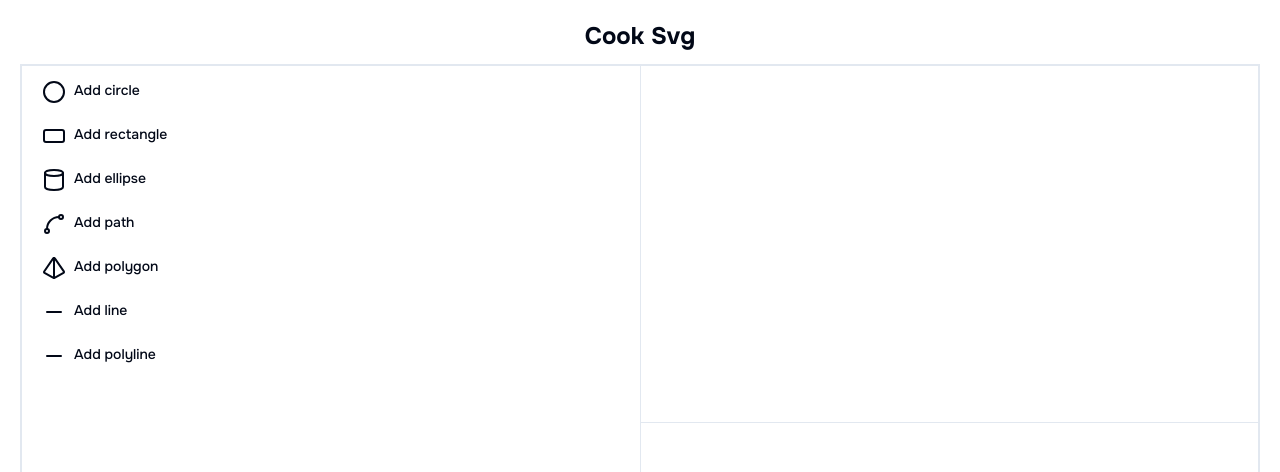
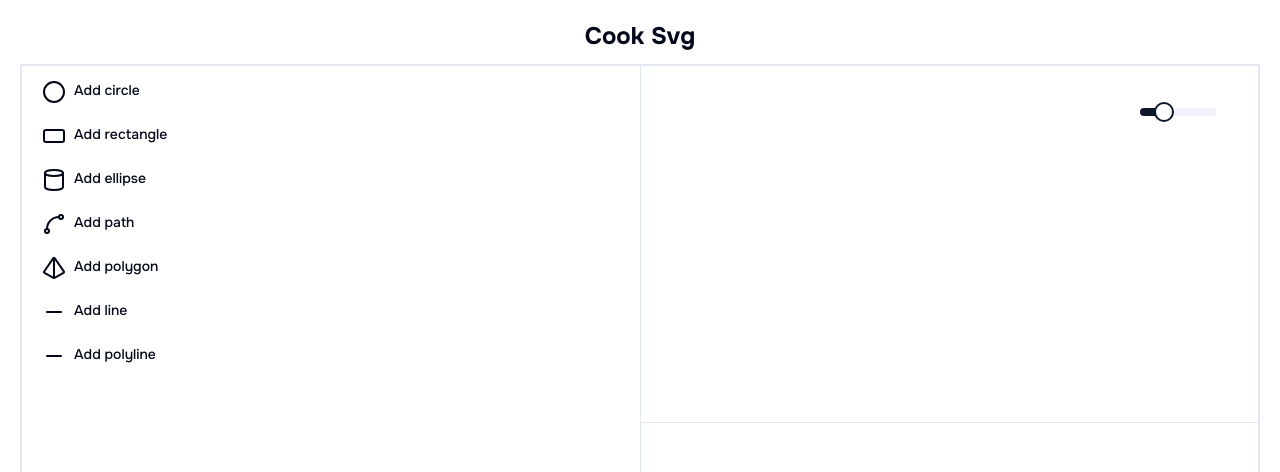
Before and after one commit to rubenpachecomatas/cook-svg, a Next.js app: page / in a window 1280 px wide. Shown: the top 472 px of the page. Built offline with nearby package versions, Linux system fonts and the light colour scheme.

Commit message:
Add delete element functionaly and zoom slider

```diff
--- a/app/_components/editor/Editor.tsx
+++ b/app/_components/editor/Editor.tsx
@@ -11,15 +11,21 @@ import Controllers from "./_components/controllers/Controllers";
 import { Input } from "@/components/ui/input";
 import { SvgElement } from "@/types/svg-element.type";
 import { SvgElementAttributesType } from "@/types/svg-element-attributes.type";
+import { Eraser } from "lucide-react";
+import { Slider } from "@/components/ui/slider";
+import { cn } from "@/lib/utils";
 
 const Editor = () => {
   const {
-    svgAttributes,
+    elements,
     handleAddElement,
-    elements,
     handleChangeAttribute,
+    handleChangeScale,
+    handleDeleteElement,
     handleExport,
     handleImport,
+    scale,
+    svgAttributes,
     svgRef,
   } = useEditor();
 
@@ -37,10 +43,25 @@ const Editor = () => {
       </ResizablePanel>
       <ResizableHandle />
       <ResizablePanel defaultSize={50}>
-        <ResizablePanelGroup direction="vertical">
-          <ResizablePanel defaultSize={50} className="p-2">
-            <div className="flex justify-center items-center h-full">
-              <svg ref={svgRef} {...svgAttributes}>
+        <ResizablePanelGroup direction="vertical" className="relative">
+          <ResizablePanel defaultSize={50} className="overflow-important">
+            <div className="absolute top-10 right-10 z-10">
+              <Slider
+                className="w-20 border-2 rounded-md border-white"
+                value={[scale]}
+                step={25}
+                minStepsBetweenThumbs={1}
+                max={150}
+                min={50}
+                onValueChange={handleChangeScale}
+              />
+            </div>
+            <div className="flex justify-center items-center h-full p-2">
+              <svg
+                className={`scale-${scale}`}
+                ref={svgRef}
+                {...svgAttributes}
+              >
                 {elements.map(({ type, attributes }, i) => {
                   if (type === SvgElementTypes.circle)
                     return <circle key={i} {...attributes} />;
@@ -61,14 +82,20 @@ const Editor = () => {
             </div>
           </ResizablePanel>
           <ResizableHandle />
-          <ResizablePanel defaultSize={50} className="p-2">
-            <div>
+          <ResizablePanel defaultSize={50} className="overflow-important">
+            <div className="p-2">
               {elements.map(({ id, type, attributes }: SvgElement) => (
                 <div key={id}>
-                  <h4 className="text-lg font-semibold">{type}</h4>
+                  <div className="flex gap-2 items-center my-2">
+                    <h4 className="text-lg font-semibold">{type}</h4>
+                    <Eraser
+                      className="size-5 cursor-pointer hover:text-slate-500"
+                      onClick={() => handleDeleteElement(id)}
+                    />
+                  </div>
                   <div className="flex flex-col gap-2">
-                    {Object.keys(attributes).map((field) => (
-                      <div className="grid grid-cols-4 items-center">
+                    {Object.keys(attributes).map((field, i) => (
+                      <div key={i} className="grid grid-cols-4 items-center">
                         <p className=" grid-flow-col">{field}</p>
                         <Input
                           className="text-right col-span-3"
--- a/app/_components/editor/hooks/types/useEditorReturn.type.ts
+++ b/app/_components/editor/hooks/types/useEditorReturn.type.ts
@@ -5,9 +5,12 @@ import { ElementRef, RefObject } from "react";
 export type UseEditorReturnType = {
   elements: SvgElement[];
   handleAddElement: (type: any) => void;
+  handleChangeAttribute: (e: any) => void;
+  handleChangeScale: (value: number[]) => void;
+  handleDeleteElement: (id: number) => void;
   handleExport: () => void;
   handleImport: (value: any) => void;
+  scale: number;
+  svgAttributes: object;
   svgRef: RefObject<ElementRef<"svg">>;
-  svgAttributes: object;
-  handleChangeAttribute: (e: any) => void;
 };
--- a/app/_components/editor/hooks/use-editor.ts
+++ b/app/_components/editor/hooks/use-editor.ts
@@ -5,9 +5,7 @@ import {
   isSvgElementTypes,
   sanitizeSVG,
 } from "./utils/use-editor.utils";
-import {
-  DEFAULT_SVG_ATTRIBUTES,
-} from "./constants/use-editor.constants";
+import { DEFAULT_SVG_ATTRIBUTES } from "./constants/use-editor.constants";
 import { SvgElement } from "@/types/svg-element.type";
 import { SvgElementTypes } from "@/enums/svg-element-types.enum";
 import { SvgElementAttributesType } from "@/types/svg-element-attributes.type";
@@ -19,6 +17,9 @@ const useEditor = (): UseEditorReturnType => {
     DEFAULT_SVG_ATTRIBUTES
   );
   const [elements, setElements] = useState<SvgElement[]>([]);
+  const [scale, setScale] = useState<number>(75);
+
+  const handleChangeScale = (value: number[]) => setScale(value[0]);
 
   const handleAddElement = (element: {
     type: SvgElementTypes;
@@ -49,6 +50,10 @@ const useEditor = (): UseEditorReturnType => {
 
       setElements(newElements);
     }
+  };
+
+  const handleDeleteElement = (elId: number) => {
+    setElements((prev) => prev.filter(({ id }) => id !== elId));
   };
 
   const handleExport = () => {
@@ -116,13 +121,16 @@ const useEditor = (): UseEditorReturnType => {
   };
 
   return {
+    elements,
+    handleAddElement,
+    handleChangeAttribute,
+    handleChangeScale,
+    handleDeleteElement,
+    handleExport,
+    handleImport,
+    scale,
     svgAttributes,
     svgRef,
-    handleAddElement,
-    elements,
-    handleExport,
-    handleImport,
-    handleChangeAttribute,
   };
 };
 
--- a/app/globals.css
+++ b/app/globals.css
@@ -79,4 +79,7 @@
   .controller {
     @apply flex justify-start gap-2 w-full;
   }
+  .overflow-important {
+    @apply overflow-auto !important;
+  }
 }
--- /dev/null
+++ b/components/ui/slider.tsx
@@ -0,0 +1,28 @@
+"use client"
+
+import * as React from "react"
+import * as SliderPrimitive from "@radix-ui/react-slider"
+
+import { cn } from "@/lib/utils"
+
+const Slider = React.forwardRef<
+  React.ElementRef<typeof SliderPrimitive.Root>,
+  React.ComponentPropsWithoutRef<typeof SliderPrimitive.Root>
+>(({ className, ...props }, ref) => (
+  <SliderPrimitive.Root
+    ref={ref}
+    className={cn(
+      "relative flex w-full touch-none select-none items-center",
+      className
+    )}
+    {...props}
+  >
+    <SliderPrimitive.Track className="relative h-2 w-full grow overflow-hidden rounded-full bg-secondary">
+      <SliderPrimitive.Range className="absolute h-full bg-primary" />
+    </SliderPrimitive.Track>
+    <SliderPrimitive.Thumb className="block h-5 w-5 rounded-full border-2 border-primary bg-background ring-offset-background transition-colors focus-visible:outline-none focus-visible:ring-2 focus-visible:ring-ring focus-visible:ring-offset-2 disabled:pointer-events-none disabled:opacity-50" />
+  </SliderPrimitive.Root>
+))
+Slider.displayName = SliderPrimitive.Root.displayName
+
+export { Slider }
--- a/package.json
+++ b/package.json
@@ -10,6 +10,7 @@
   },
   "dependencies": {
     "@radix-ui/react-dialog": "^1.0.5",
+    "@radix-ui/react-slider": "^1.1.2",
     "@radix-ui/react-slot": "^1.0.2",
     "class-variance-authority": "^0.7.0",
     "clsx": "^2.1.0",
```
Also changed, not shown: 1 other file (tests, documents, lock files or other folders).
